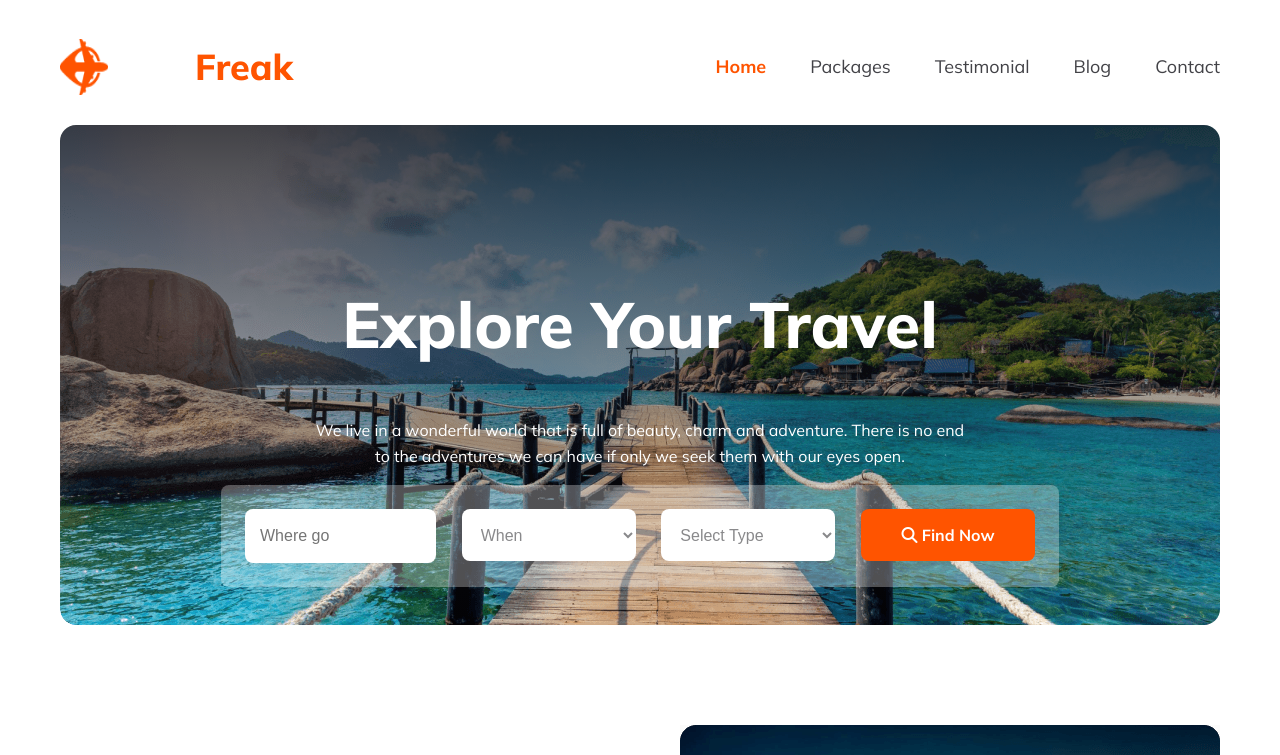
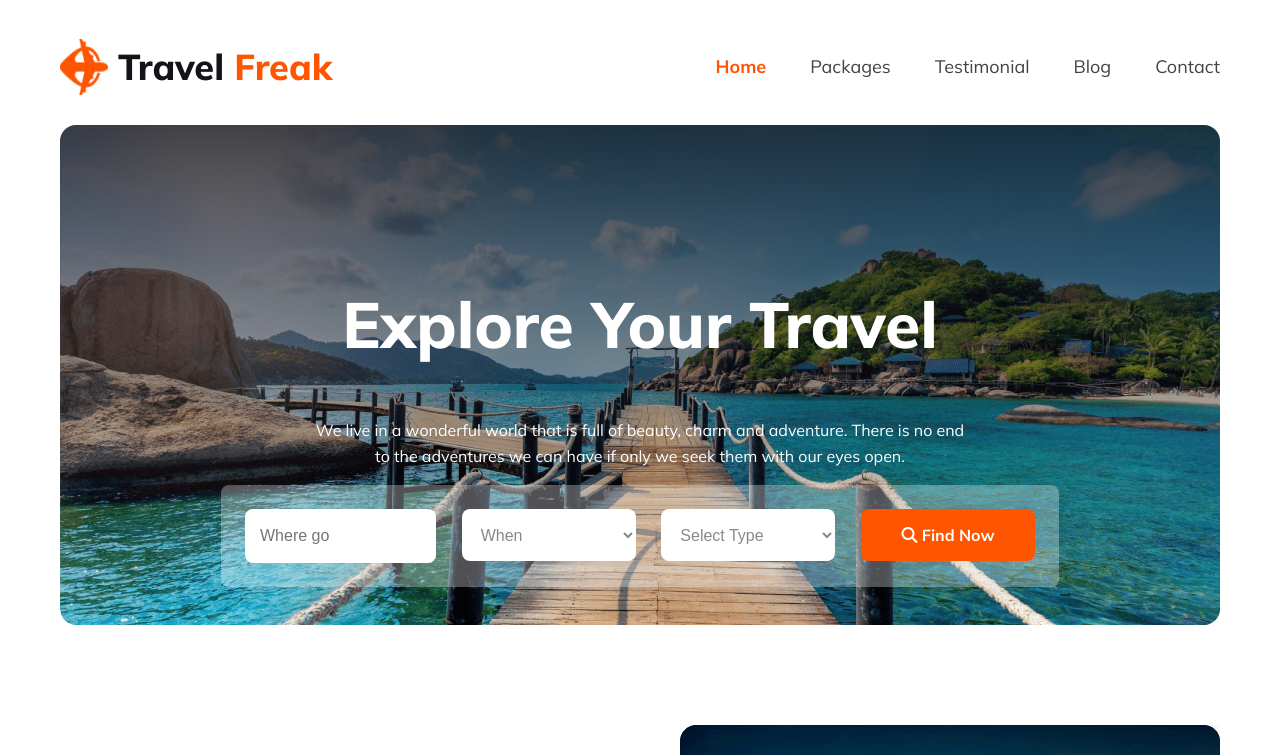
Before and after one commit to mmaswud/B9A2-Hero-Travel-Maswud, a plain HTML site: page index.html in a window 1280 px wide. Shown: the top 755 px of the page. Drawn offline with Linux system fonts and the light colour scheme.

Commit message:
corrected nav bar

```diff
--- a/Styles/styles.css
+++ b/Styles/styles.css
@@ -18,7 +18,7 @@ body {
     align-items: center;
 }
 
-#travel {
+#start-travel {
     color: #131318;
 }
 
--- a/index.html
+++ b/index.html
@@ -19,7 +19,7 @@
         <section class="container nav-sec">
             <div class="logo-head">
                 <img id="logo-1" src="Images/Group-logo.png" alt="">
-                <p class="nav-title"> <span id="travel">Travel</span> Freak</p>
+                <p class="nav-title"> <span id="start-travel">Travel</span> Freak</p>
             </div>
             <div>
                 <ul class="nav-ul">
```
